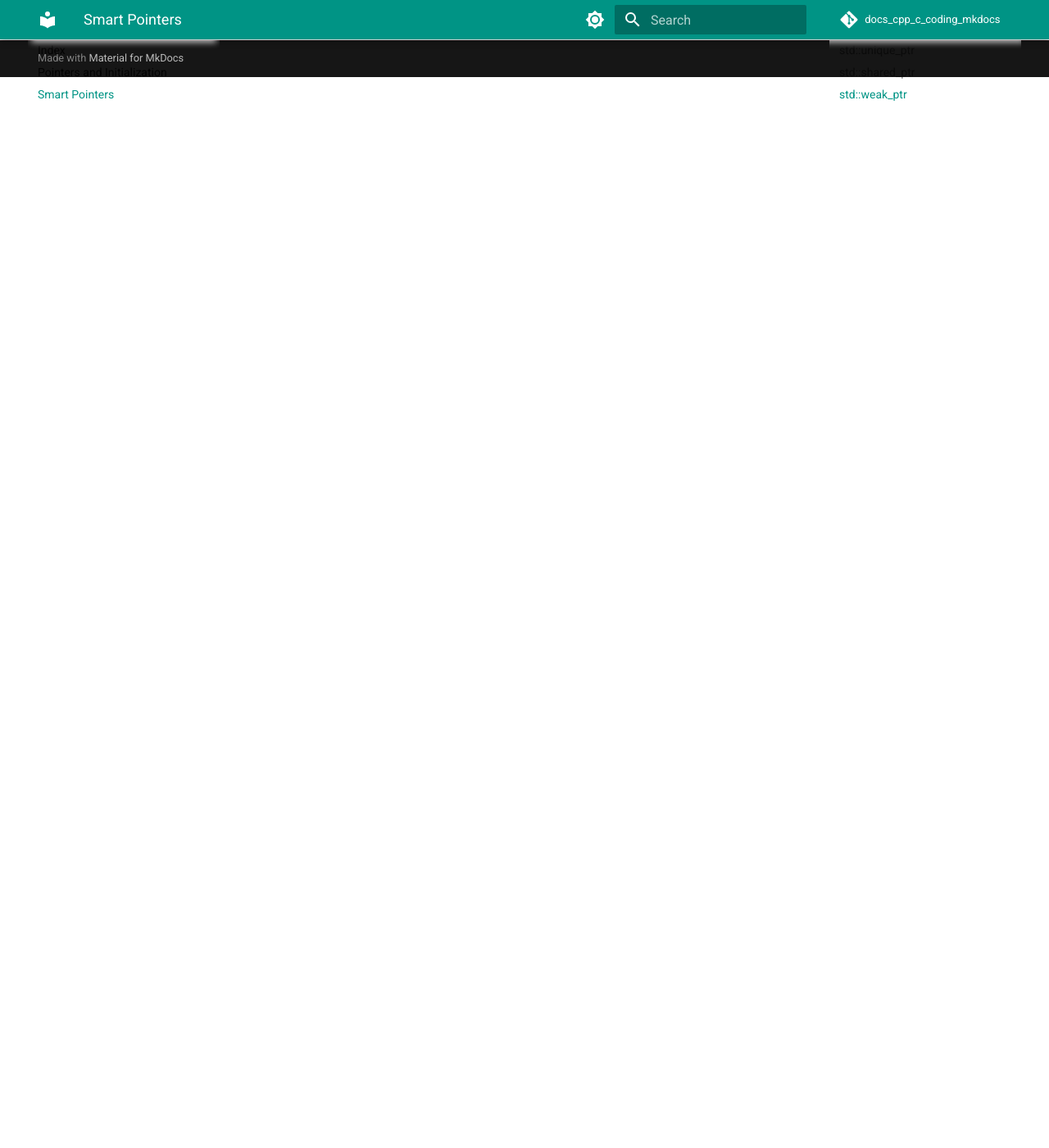
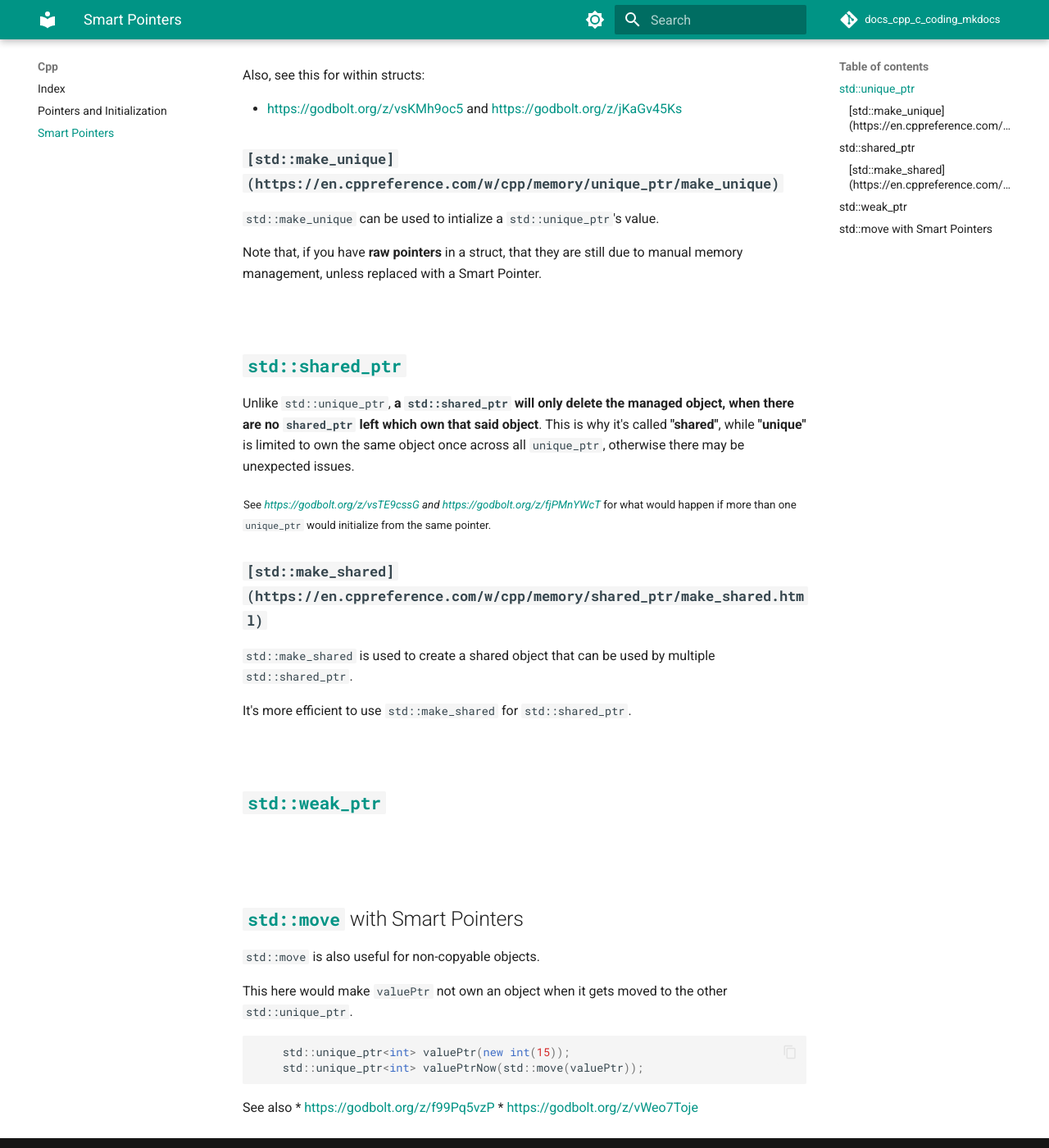
Before and after one commit to karl-police/docs_cpp_c_coding, an MkDocs documentation site: the page built from docs/cpp/Smart_Pointers.md, in a window 1280 px wide and 1400 px high, scrolled down 1323 px. Shown: the whole window at 82% size. Built offline with MkDocs 1.6.1 and Material for MkDocs 9.7.7, drawn with Linux system fonts in a browser that asks for light colours; comment, search, counter and statistics services are not loaded; before the commit the page ends 1417 px from its top, so only the background shows below that; some of the changed text lies outside the part shown.

Commit message:
Update Smart_Pointers.md

````diff
--- a/docs/cpp/Smart_Pointers.md
+++ b/docs/cpp/Smart_Pointers.md
@@ -1,20 +1,31 @@
 # Smart Pointers
 
-<sub>See also _<a>https://learn.microsoft.com/en-us/cpp/cpp/smart-pointers-modern-cpp</a>_</sub>
+<sub>_See also <a target="_blank">https://learn.microsoft.com/en-us/cpp/cpp/smart-pointers-modern-cpp</a>_</sub><br>
+<sub>**Note:** _See also <a target="_blank">https://en.cppreference.com/book/intro/smart_pointers</a>_</sub>
 <br><br>
 
 In modern C++, **Smart Pointers** are Pointers that have their own sort of memory management "technology", at cost of heap allocation. Depends, what kind of Smart Pointer, I guess.
 
-This means that these smart pointers seem to know their scope and if they're unused, they should delete itself.
+This means that these smart pointers seem to know their scope and if they're unused, they should delete the managed object and itself.
+**Note** that the smart pointer is also an object and deletes itself as well. A ``unique_ptr`` can be re-used but will delete the managed object if the methods are used properly. _e.g. swapping_
 
 It's basically like initializing a _**raw pointer**_, except that it can call ``delete`` on its own.
 
 
 ## **[``std::unique_ptr``](https://en.cppreference.com/w/cpp/memory/unique_ptr.html)**
 
-``std::unique_ptr<T, Deleter (optional)>`` create a ``unique_ptr`` out of a class, with an optional custom Deleter, _e.g. if you wanted to log the deletions for debugging purposes_.
+``std::unique_ptr<T, Deleter (optional)>``
+
+Create a ``unique_ptr`` for a defined type ``T``, with an optional custom Deleter, _e.g. if you wanted to log the deletions for debugging purposes_.
 
 It also provides methods to swap pointers out and more. _See the C++ docs for more info._
+
+A ``unique_ptr`` can be created out of an already existing pointer or through ``std::make_unique``.
+
+_See here what happens when you provide an already existing pointer: https://godbolt.org/z/WeG39GfzK_ ``.reset(nullptr)`` can be used, if one wanted to
+
+<br>
+<br>
 
 See this **<a>https://godbolt.org/z/7njs4Kdx6</a>** which sort of shows a full comprehensive overview of ``std::unique_ptr`` itself alone.
 
@@ -23,11 +34,12 @@ See also https://godbolt.org/z/65Mvx876v and https://godbolt.org/z/7PsrYdWx7 for
 
 Additionally:
 
-* https://godbolt.org/z/TG7j4PnGv
+* https://godbolt.org/z/TG7j4PnGv - _Showcasing that de-constructors get called when destroyed as well, like expected_
 * https://godbolt.org/z/hcn8xdTjo and https://godbolt.org/z/WP7ae55qq
 * https://godbolt.org/z/4Meo9zWej
 * https://godbolt.org/z/zb5nneEzb
 * https://godbolt.org/z/q7h8M7rzY
+* https://godbolt.org/z/q68dfxh1d
 
 <br>
 
@@ -35,11 +47,52 @@ Also, see this for within structs:
 
 * https://godbolt.org/z/vsKMh9oc5 and https://godbolt.org/z/jKaGv45Ks
 
+
+### **``[std::make_unique](https://en.cppreference.com/w/cpp/memory/unique_ptr/make_unique)``**
+
+``std::make_unique`` can be used to intialize a ``std::unique_ptr``'s value.
+
+Note that, if you have **raw pointers** in a struct, that they are still due to manual memory management, unless replaced with a Smart Pointer.
+
+
 <br>
 
 ## **[``std::shared_ptr``](https://en.cppreference.com/w/cpp/memory/shared_ptr.html)**
+
+Unlike ``std::unique_ptr``, **a ``std::shared_ptr`` will only delete the managed object, when there are no ``shared_ptr`` left which own that said object**.
+This is why it's called **"shared"**, while **"unique"** is limited to own the same object once across all ``unique_ptr``, otherwise there may be unexpected issues.
+
+<sub>See _https://godbolt.org/z/vsTE9cssG and https://godbolt.org/z/fjPMnYWcT_ for what would happen if more than one ``unique_ptr`` would initialize from the same pointer.</sub>
+
+
+
+
+### **``[std::make_shared](https://en.cppreference.com/w/cpp/memory/shared_ptr/make_shared.html)``**
+
+``std::make_shared`` is used to create a shared object that can be used by multiple ``std::shared_ptr``.
+
+It's more efficient to use ``std::make_shared`` for ``std::shared_ptr``.
 
 
 <br>
 
 ## **[``std::weak_ptr``](https://en.cppreference.com/w/cpp/memory/weak_ptr.html)**
+
+
+<br><br>
+
+## **[``std::move``](https://en.cppreference.com/w/cpp/utility/move.html)** with Smart Pointers
+
+``std::move`` is also useful for non-copyable objects.
+
+This here would make ``valuePtr`` not own an object when it gets moved to the other ``std::unique_ptr``.
+
+```cpp
+    std::unique_ptr<int> valuePtr(new int(15));
+    std::unique_ptr<int> valuePtrNow(std::move(valuePtr));
+```
+
+
+See also
+* https://godbolt.org/z/f99Pq5vzP
+* https://godbolt.org/z/vWeo7Toje
````
